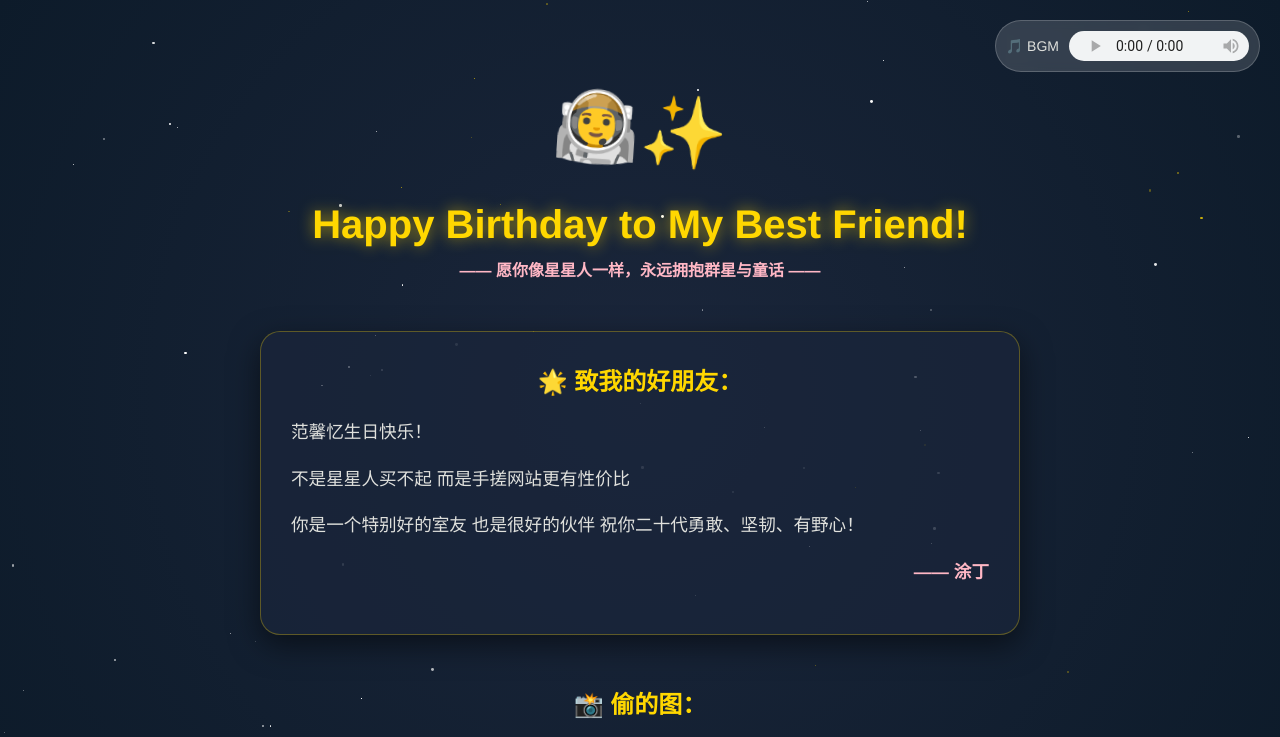
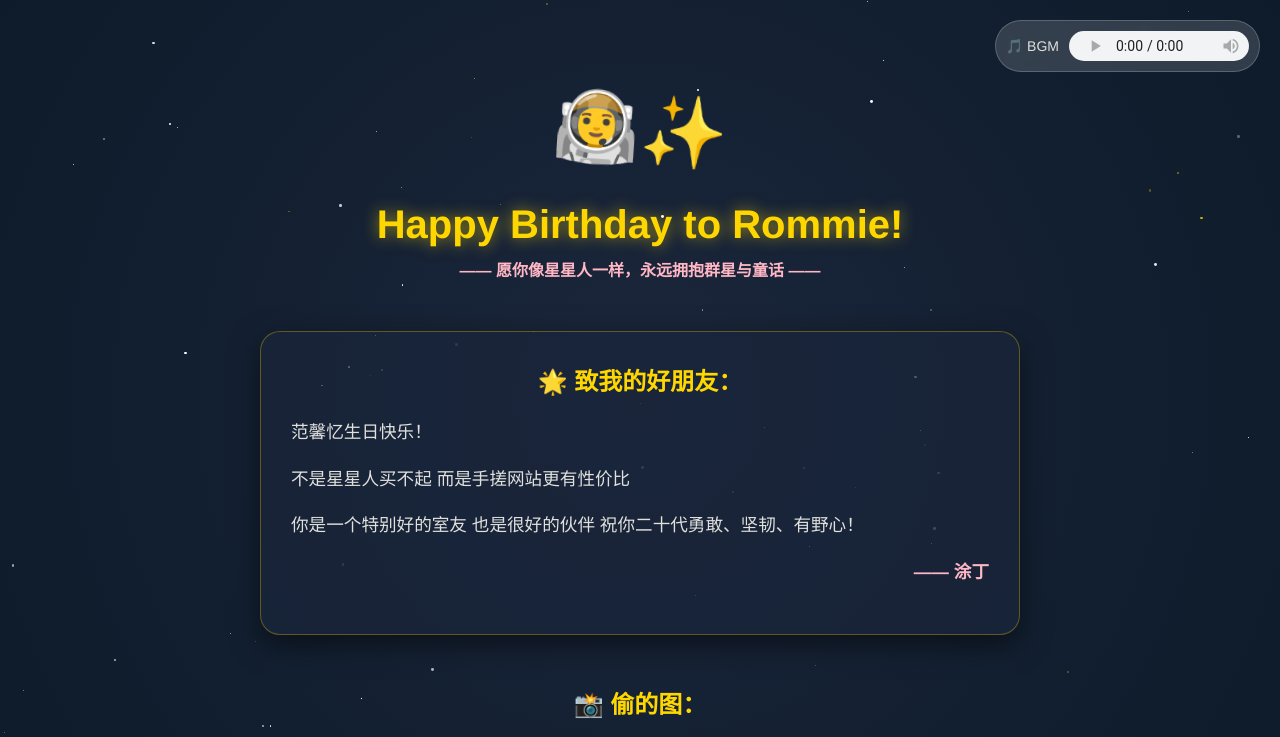
Before and after one commit to Dean0928/Birthday-Website-with-Dimoo, a plain HTML site: page index.html in a window 1280 px wide. Shown: the top 737 px of the page. Drawn offline with Linux system fonts and the light colour scheme; files whose address does not match are found by name.

Commit message:
Update birthday message for my best friend

```diff
--- a/index.html
+++ b/index.html
@@ -194,7 +194,7 @@
 
         <header>
             <div class="star-man-icon">🧑‍🚀✨</div>
-            <h1>Happy Birthday to My Best Friend!</h1>
+            <h1>Happy Birthday to Rommie!</h1>
             <p style="color: var(--accent-pink); margin-top: 10px; font-weight: bold;">—— 愿你像星星人一样，永远拥抱群星与童话 ——</p>
         </header>
 
```
